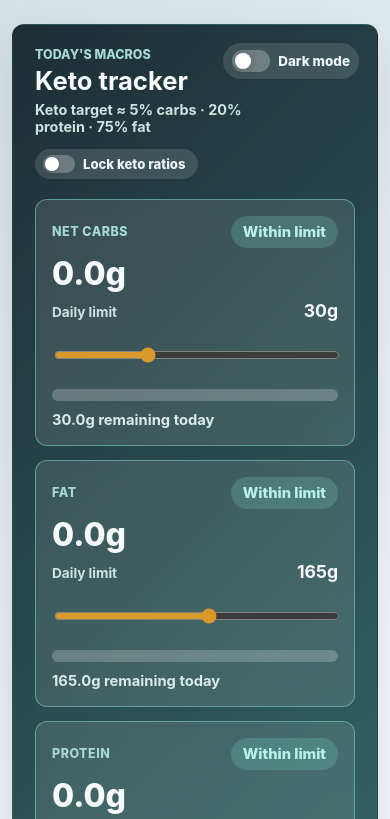
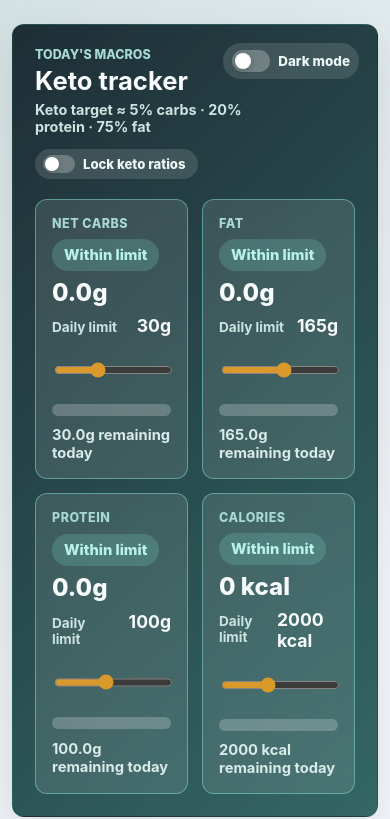
Before and after one commit to sourmilkman/carbculator, a plain HTML site: page index.html in a window 390 px wide. Shown: the top 819 px of the page. Drawn offline with Linux system fonts and the light colour scheme.

Commit message:
feat: add calorie counter with traffic-light system and adjustable daily limit
- New Calories card in hero alongside the three macro cards
- Daily calorie total is derived on-the-fly from logged macros (carbs×4 + fat×9 + protein×4)
- Adjustable daily calorie limit slider (500–5000 kcal, default 2000)
- Traffic-light status pill (green / amber / red) same logic as macros
- Calorie progress meter and remaining/over hint text
- Entry preview now shows kcal for the current entry
- History tab pills now include a kcal status pill per day
- Limit persists to localStorage and syncs via Google Drive
- Hero grid expanded from 3 to 4 columns (2×2 on mobile)

```diff
--- a/app.js
+++ b/app.js
@@ -5,7 +5,7 @@ const prefersDark = window.matchMedia?.('(prefers-color-scheme: dark)').matches;
 // Keto macro defaults: ~5% carbs, ~20% protein, ~75% fat of a 2000 kcal/day reference.
 const MACROS = ['carbs', 'fat', 'protein'];
 const MACRO_LABEL = { carbs: 'carbs', fat: 'fat', protein: 'protein' };
-const DEFAULT_LIMITS = { carbs: 30, fat: 165, protein: 100 };
+const DEFAULT_LIMITS = { carbs: 30, fat: 165, protein: 100, calories: 2000 };
 
 // Calorie split for a strict ketogenic diet.
 const KETO_KCAL_PCT = { carbs: 5, protein: 20, fat: 75 };
@@ -32,12 +32,12 @@ const $ = (id) => document.getElementById(id);
 const els = {
   themeToggle: $('themeToggle'), themeToggleLabel: $('themeToggleLabel'),
   // per-macro hero elements
-  totals: { carbs: $('carbsTotal'), fat: $('fatTotal'), protein: $('proteinTotal') },
-  statuses: { carbs: $('carbsStatus'), fat: $('fatStatus'), protein: $('proteinStatus') },
-  limitRanges: { carbs: $('carbsLimitRange'), fat: $('fatLimitRange'), protein: $('proteinLimitRange') },
-  limitLabels: { carbs: $('carbsLimitLabel'), fat: $('fatLimitLabel'), protein: $('proteinLimitLabel') },
-  meters: { carbs: $('carbsMeter'), fat: $('fatMeter'), protein: $('proteinMeter') },
-  hints: { carbs: $('carbsHint'), fat: $('fatHint'), protein: $('proteinHint') },
+  totals:      { carbs: $('carbsTotal'),      fat: $('fatTotal'),      protein: $('proteinTotal'),      calories: $('caloriesTotal') },
+  statuses:    { carbs: $('carbsStatus'),     fat: $('fatStatus'),     protein: $('proteinStatus'),     calories: $('caloriesStatus') },
+  limitRanges: { carbs: $('carbsLimitRange'), fat: $('fatLimitRange'), protein: $('proteinLimitRange'), calories: $('caloriesLimitRange') },
+  limitLabels: { carbs: $('carbsLimitLabel'), fat: $('fatLimitLabel'), protein: $('proteinLimitLabel'), calories: $('caloriesLimitLabel') },
+  meters:      { carbs: $('carbsMeter'),      fat: $('fatMeter'),      protein: $('proteinMeter'),      calories: $('caloriesMeter') },
+  hints:       { carbs: $('carbsHint'),       fat: $('fatHint'),       protein: $('proteinHint'),       calories: $('caloriesHint') },
   lockRatios: $('lockRatios'), lockRatiosLabel: $('lockRatiosLabel'),
 
   barcode: $('barcode'), productName: $('productName'),
@@ -177,8 +177,9 @@ function applyTheme() {
 function updatePreview() {
   const f = readForm();
   const macros = calcAllMacros(f);
+  const kcal = MACROS.reduce((sum, m) => sum + macros[m] * KCAL_PER_G[m], 0);
   const parts = MACROS.map((m) => `${macros[m].toFixed(1)}g ${MACRO_LABEL[m]}`);
-  let txt = `${parts.join(' · ')} for this entry`;
+  let txt = `${parts.join(' · ')} · ${Math.round(kcal)} kcal for this entry`;
 
   const perPieceCarbs = derivePerPiece(f, 'carbs');
   if (perPieceCarbs > 0) {
@@ -196,6 +197,12 @@ function dailyTotal(macro, date = today()) {
   return state.entries
     .filter((e) => e.date === date)
     .reduce((s, e) => s + (Number(e[macro]) || 0), 0);
+}
+
+function dailyCalories(date = today()) {
+  return state.entries
+    .filter((e) => e.date === date)
+    .reduce((s, e) => s + MACROS.reduce((sum, m) => sum + (Number(e[m]) || 0) * KCAL_PER_G[m], 0), 0);
 }
 
 function statusFor(total, limit) {
@@ -232,10 +239,38 @@ function renderHero() {
       card.classList.add(s.cls);
     }
   });
+
+  // Calories (derived from macros)
+  const calTotal = dailyCalories();
+  const calLimit = state.limits.calories;
+  const calRatio = calLimit === 0 ? 1 : calTotal / calLimit;
+  const calMeterPct = calLimit === 0 ? 100 : Math.min(100, Math.max(0, calRatio * 100));
+
+  els.totals.calories.textContent = `${Math.round(calTotal)} kcal`;
+  els.limitLabels.calories.textContent = `${calLimit} kcal`;
+  els.meters.calories.style.width = `${calMeterPct}%`;
+  const calRemaining = calLimit - calTotal;
+  els.hints.calories.textContent = calRemaining >= 0
+    ? `${Math.round(calRemaining)} kcal remaining today`
+    : `${Math.round(Math.abs(calRemaining))} kcal over today`;
+
+  const calS = statusFor(calTotal, calLimit);
+  const calPill = els.statuses.calories;
+  calPill.classList.remove('ok', 'warn', 'bad');
+  calPill.classList.add(calS.cls);
+  calPill.textContent = calS.label;
+
+  const calCard = calPill.closest('.macro-card');
+  if (calCard) {
+    calCard.classList.remove('ok', 'warn', 'bad');
+    calCard.classList.add(calS.cls);
+  }
 }
 
 function entryMacroSummary(entry) {
-  return MACROS.map((m) => `${(Number(entry[m]) || 0).toFixed(1)}g ${MACRO_LABEL[m]}`).join(' · ');
+  const kcal = MACROS.reduce((sum, m) => sum + (Number(entry[m]) || 0) * KCAL_PER_G[m], 0);
+  return MACROS.map((m) => `${(Number(entry[m]) || 0).toFixed(1)}g ${MACRO_LABEL[m]}`).join(' · ') +
+    ` · ${Math.round(kcal)} kcal`;
 }
 
 function renderToday() {
@@ -301,10 +336,15 @@ function renderHistory() {
     return;
   }
   sorted.forEach(([date, totals]) => {
-    const pills = MACROS.map((m) => {
-      const s = statusFor(totals[m], state.limits[m]);
-      return `<span class="status-pill ${s.cls}" title="${MACRO_LABEL[m]}">${MACRO_LABEL[m].charAt(0).toUpperCase()}: ${totals[m].toFixed(1)}g</span>`;
-    }).join('');
+    const calTotal = MACROS.reduce((sum, m) => sum + (totals[m] || 0) * KCAL_PER_G[m], 0);
+    const calS = statusFor(calTotal, state.limits.calories);
+    const pills = [
+      ...MACROS.map((m) => {
+        const s = statusFor(totals[m], state.limits[m]);
+        return `<span class="status-pill ${s.cls}" title="${MACRO_LABEL[m]}">${MACRO_LABEL[m].charAt(0).toUpperCase()}: ${totals[m].toFixed(1)}g</span>`;
+      }),
+      `<span class="status-pill ${calS.cls}" title="calories">kcal: ${Math.round(calTotal)}</span>`,
+    ].join('');
     const li = document.createElement('li');
     li.innerHTML = `
       <div class="entry-main">
@@ -424,9 +464,10 @@ function renderSuggestions() {
   top.forEach((s) => {
     const p = s.product;
     const portionTxt = p.portionGrams ? ` (${(s.grams / p.portionGrams).toFixed(1)} portions)` : '';
+    const contribKcal = MACROS.reduce((sum, m) => sum + s.contribution[m] * KCAL_PER_G[m], 0);
     const contribTxt = MACROS
       .map((m) => `+${s.contribution[m].toFixed(1)}g ${MACRO_LABEL[m]}`)
-      .join(' · ');
+      .join(' · ') + ` · ${Math.round(contribKcal)} kcal`;
     const purityBadge = lack && s.purity >= 0.5
       ? ` <span class="purity-badge">${Math.round(s.purity * 100)}% ${MACRO_LABEL[lack]}</span>`
       : '';
@@ -503,7 +544,8 @@ function addEntry() {
   persist();
   renderAll();
   clearForm();
-  toast(`Added ${macros.carbs.toFixed(1)}g carbs · ${macros.fat.toFixed(1)}g fat · ${macros.protein.toFixed(1)}g protein`);
+  const kcal = MACROS.reduce((sum, m) => sum + macros[m] * KCAL_PER_G[m], 0);
+  toast(`Added ${macros.carbs.toFixed(1)}g carbs · ${macros.fat.toFixed(1)}g fat · ${macros.protein.toFixed(1)}g protein · ${Math.round(kcal)} kcal`);
   scheduleSync();
 }
 
@@ -740,6 +782,7 @@ async function pullFromDrive(token, fileId) {
       MACROS.forEach((m) => {
         if (els.limitRanges[m]) els.limitRanges[m].value = String(state.limits[m]);
       });
+      if (els.limitRanges.calories) els.limitRanges.calories.value = String(state.limits.calories);
     }
     persist();
   } catch { /* ignore */ }
@@ -796,6 +839,7 @@ function setActiveTab(name) {
 MACROS.forEach((m) => {
   els.limitRanges[m].value = String(state.limits[m]);
 });
+els.limitRanges.calories.value = String(state.limits.calories);
 applyTheme();
 renderAll();
 
@@ -828,6 +872,13 @@ MACROS.forEach((m) => {
     renderHistory();
     updatePreview();
   });
+});
+
+els.limitRanges.calories.addEventListener('input', () => {
+  state.limits.calories = Number(els.limitRanges.calories.value);
+  persist();
+  renderHero();
+  renderHistory();
 });
 
 els.lockRatios.addEventListener('change', () => {
--- a/index.html
+++ b/index.html
@@ -80,6 +80,21 @@
             <input id="proteinLimitRange" type="range" min="0" max="250" step="1" value="100" />
             <div class="meter" aria-hidden="true"><span id="proteinMeter"></span></div>
             <p id="proteinHint" class="limit-hint">100g remaining today</p>
+          </div>
+
+          <div class="macro-card" data-macro="calories">
+            <div class="macro-head">
+              <p class="macro-name">Calories</p>
+              <p id="caloriesStatus" class="status-pill">Within limit</p>
+            </div>
+            <h2 id="caloriesTotal" class="macro-total">0 kcal</h2>
+            <div class="limit-heading">
+              <label for="caloriesLimitRange">Daily limit</label>
+              <strong id="caloriesLimitLabel">2000 kcal</strong>
+            </div>
+            <input id="caloriesLimitRange" type="range" min="500" max="5000" step="50" value="2000" />
+            <div class="meter" aria-hidden="true"><span id="caloriesMeter"></span></div>
+            <p id="caloriesHint" class="limit-hint">2000 kcal remaining today</p>
           </div>
         </div>
       </header>
@@ -209,7 +224,7 @@
           <button class="chip" type="button" data-pieces="10">10 pieces</button>
         </div>
 
-        <p id="carbPreview" class="preview">0.0g carbs · 0.0g fat · 0.0g protein for this entry</p>
+        <p id="carbPreview" class="preview">0.0g carbs · 0.0g fat · 0.0g protein · 0 kcal for this entry</p>
 
         <div class="action-row">
           <button id="saveProduct" class="btn ghost" type="button">Save to library only</button>
--- a/styles.css
+++ b/styles.css
@@ -90,7 +90,7 @@
 
 .macros {
   display: grid;
-  grid-template-columns: repeat(3, minmax(0, 1fr));
+  grid-template-columns: repeat(4, minmax(0, 1fr));
   gap: 14px;
 }
 
@@ -125,7 +125,7 @@
 }
 .macro-total {
   margin: 0;
-  font-size: clamp(2rem, 5vw, 2.8rem);
+  font-size: clamp(1.5rem, 3.5vw, 2.8rem);
   line-height: 1;
   font-weight: 800;
 }
@@ -554,7 +554,7 @@
   .app-shell { padding-inline: 12px; }
   .hero { padding: 22px; }
   .hero-copy { padding-right: 90px; }
-  .macros { grid-template-columns: 1fr; }
+  .macros { grid-template-columns: repeat(2, 1fr); }
   .grid-two { grid-template-columns: 1fr; }
   .macro-trio { grid-template-columns: repeat(3, minmax(0, 1fr)); gap: 8px; }
   .search { max-width: none; }
```
